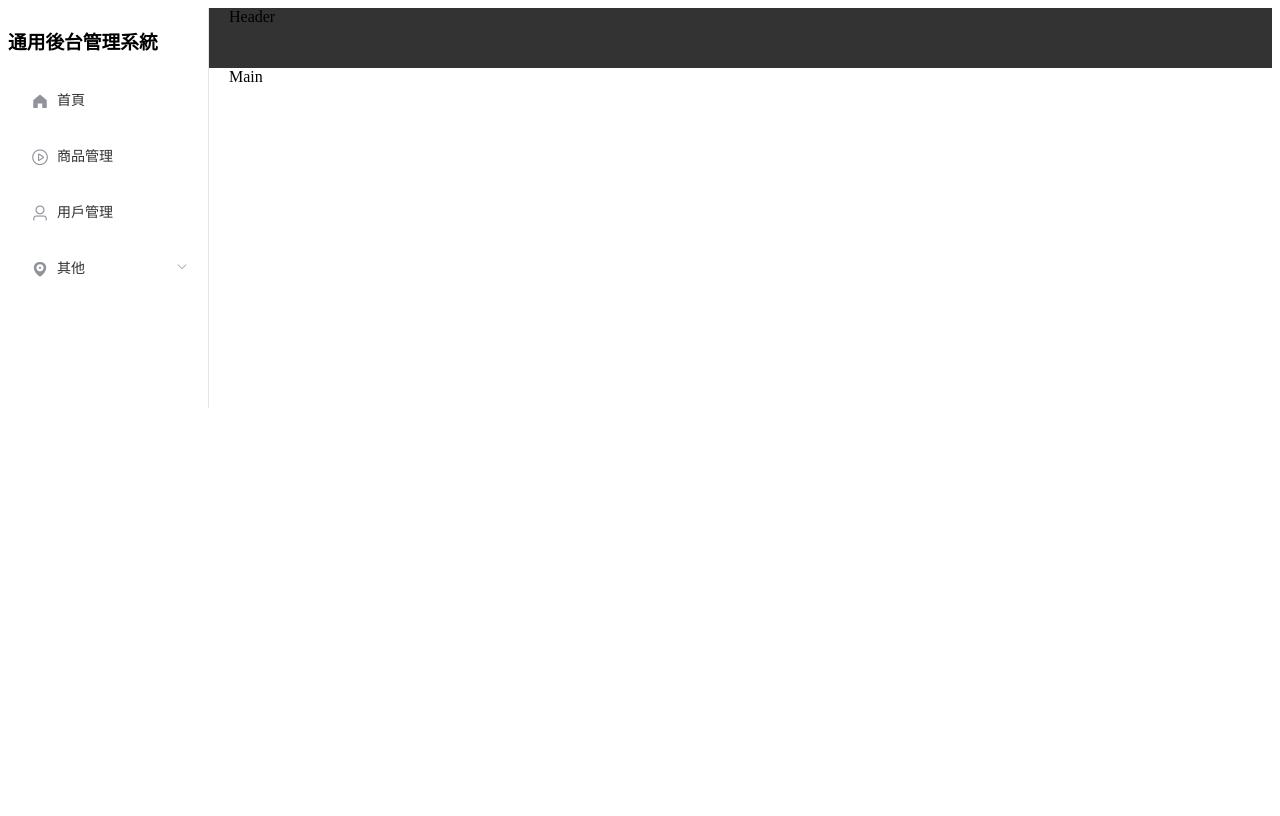
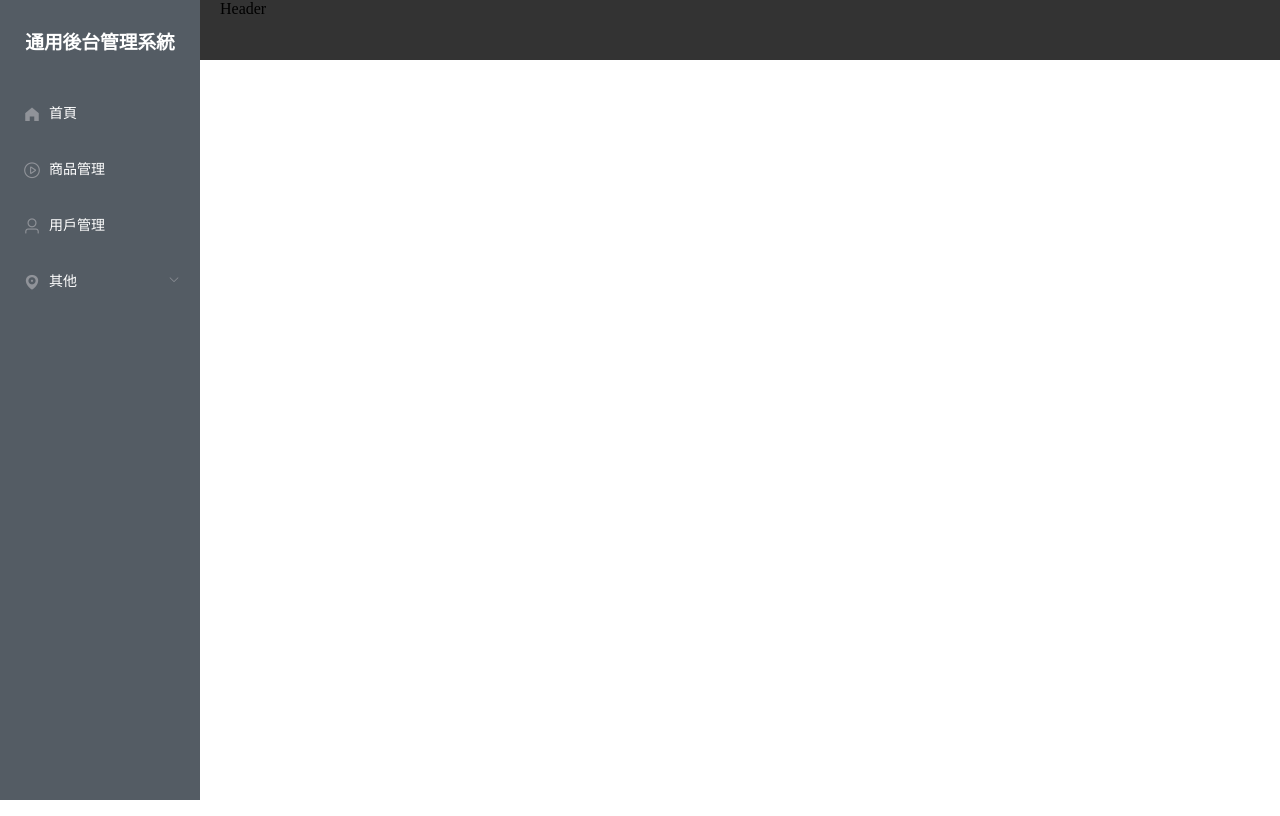
Before and after one commit to eswj32/element-demo, a Vue app: page / in a window 1280 px wide. Built offline with nearby package versions, Linux system fonts and the light colour scheme.

Commit message:
左侧导航

```diff
--- a/src/App.vue
+++ b/src/App.vue
@@ -11,7 +11,12 @@ export default {
 </script>
 
 <style>
+html,body{
+  margin: 0;
+  padding: 0;
+}
 #app {
   height: 100vh;
+
 }
 </style>
--- a/src/components/CommonAside.vue
+++ b/src/components/CommonAside.vue
@@ -4,13 +4,17 @@
     class="el-menu-vertical-demo"
     @open="handleOpen"
     @close="handleClose"
+    background-color="#545c64"
+    text-color="#fff"
+    active-text-color="#ffd04b"
     :collapse="isCollapse"
   >
-  <h3>通用後台管理系統</h3>
+    <h3>通用後台管理系統</h3>
     <el-menu-item
       v-for="item in noChildren"
       :index="item.path + ''"
       :key="item.path"
+      @click="clickMenu(item)"
     >
       <i :class="'el-icon-' + item.icon"></i>
       <span slot="title">{{ item.label }}</span>
@@ -28,7 +32,9 @@
         v-for="(subItem, subIndex) in item.children"
         :key="subItem.path"
       >
-        <el-menu-item :index="subItem.path+''">{{ subItem.label }}</el-menu-item>
+        <el-menu-item :index="subItem.path + ''">{{
+          subItem.label
+        }}</el-menu-item>
       </el-menu-item-group>
     </el-submenu>
   </el-menu>
@@ -90,6 +96,9 @@ export default {
     handleClose(key, keyPath) {
       console.log(key, keyPath);
     },
+    clickMenu(item) {
+      this.$router.push({ name: item.name });
+    },
   },
   computed: {
     noChildren() {
@@ -101,9 +110,18 @@ export default {
   },
 };
 </script>
-<style>
+<style lang="less" scoped>
 .el-menu-vertical-demo:not(.el-menu--collapse) {
   width: 200px;
   min-height: 400px;
 }
+.el-menu {
+  height: 100%;
+  border: none;
+  h3 {
+    color: #fff;
+    text-align: center;
+    line-height: 48px;
+  }
+}
 </style>
--- a/src/router/index.js
+++ b/src/router/index.js
@@ -5,14 +5,26 @@ Vue.use(VueRouter);
 const routes = [
   {
     path: "/",
-    name: "Home",
-    component: () => import("../views/Home.vue"),
+    name: "Main",
+    component: () => import("../views/Main.vue"),
+    children:[
+      {
+        path:'/home',
+        name:'home',
+        component:()=>import('../views/home')
+      },
+      {
+        path:'/user',
+        name:'user',
+        component:()=>import('../views/user')
+      }
+    ]
   },
-  {
-    path:"/user",
-    name:"User",
-    component:() => import('../views/User.vue')
-  }
+  // {
+  //   path:"/user",
+  //   name:"User",
+  //   component:() => import('../views/User.vue')
+  // }
 ];
 
 const router = new VueRouter({
--- a/src/views/Home.vue
+++ b/src/views/Main.vue
@@ -3,7 +3,7 @@
     <el-aside width="auto"><Common-aside></Common-aside></el-aside>
     <el-container>
       <el-header>Header</el-header>
-      <el-main>Main</el-main>
+      <el-main><router-view></router-view></el-main>
     </el-container>
   </el-container>
 </template>
--- /dev/null
+++ b/src/views/home/index.vue
@@ -0,0 +1,13 @@
+<template>
+  <div>我是home页面</div>
+</template>
+<script>
+export default {
+  name: "Home",
+  data: () => {
+    return {
+
+    }
+  },
+};
+</script>
```
Also changed, not shown: src/views/user/index.vue (renamed from src/views/User.vue).
